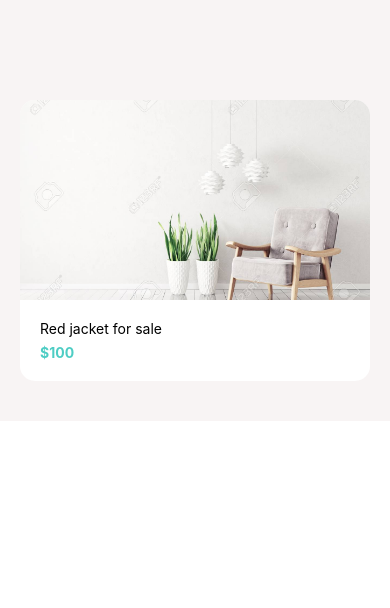
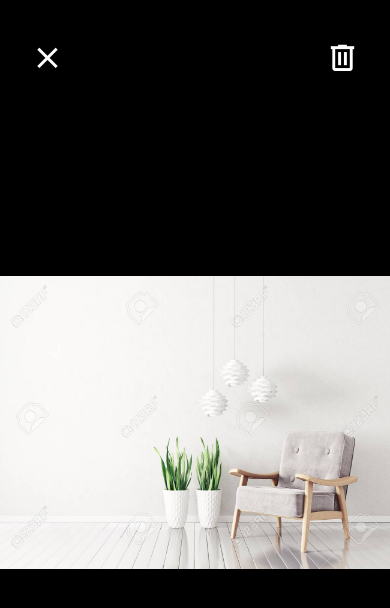
Before and after one commit to pewepw/DoneWith, a React Native app: screen / in a window 390 px wide. Shown: the top 608 px of the page. Built offline with nearby package versions, Linux system fonts and the light colour scheme.

Commit message:
Improving the view image screen

```diff
--- a/App.js
+++ b/App.js
@@ -8,23 +8,10 @@ import WelcomeScreen from "./app/screens/WelcomeScreen";
 import ViewImageScreen from "./app/screens/ViewImageScreen";
 import AppButton from "./app/components/AppButton";
 import Card from "./app/components/Card";
+import ListingDetailsScreen from "./app/screens/ListingDetailsScreen";
 
 export default function App() {
-  return (
-    <View
-      style={{
-        backgroundColor: "#f8f4f4",
-        padding: 20,
-        paddingTop: 100,
-      }}
-    >
-      <Card
-        title="Red jacket for sale"
-        subTitle="$100"
-        image={require("./app/assets/background.jpg")}
-      ></Card>
-    </View>
-  );
+  return <ViewImageScreen />;
 }
 
 const styles = StyleSheet.create({
--- /dev/null
+++ b/app/components/ListItem.js
@@ -0,0 +1,36 @@
+import React from "react";
+import { View, StyleSheet, Image } from "react-native";
+import AppText from "./AppText";
+import colors from "../config/colors";
+
+function ListItem({ title, subTitle, image }) {
+  return (
+    <View style={styles.container}>
+      <Image style={styles.image} source={image} />
+      <View>
+        <AppText style={styles.title}>{title}</AppText>
+        <AppText style={styles.subTitle}>{subTitle}</AppText>
+      </View>
+    </View>
+  );
+}
+
+const styles = StyleSheet.create({
+  container: {
+    flexDirection: "row",
+  },
+  image: {
+    width: 70,
+    height: 70,
+    borderRadius: 35,
+    marginRight: 10,
+  },
+  title: {
+    fontWeight: "500",
+  },
+  subTitle: {
+    color: colors.medium,
+  },
+});
+
+export default ListItem;
--- a/app/config/colors.js
+++ b/app/config/colors.js
@@ -3,4 +3,5 @@ export default {
   secondary: "#4ecdc4",
   black: "#000",
   white: "#fff",
+  medium: "#6e6969",
 };
--- /dev/null
+++ b/app/screens/ListingDetailsScreen.js
@@ -0,0 +1,52 @@
+import React from "react";
+import { View, StyleSheet, Image } from "react-native";
+import AppText from "../components/AppText";
+import colors from "../config/colors";
+import ListItem from "../components/ListItem";
+
+function ListingDetailsScreen(props) {
+  return (
+    <View>
+      <Image
+        style={styles.image}
+        source={require("../assets/background.jpg")}
+      />
+      <View style={styles.detailsContainer}>
+        <AppText style={styles.title}>Red jacket for sale</AppText>
+        <AppText style={styles.price}>$100</AppText>
+        <View style={styles.userContainer}>
+          <ListItem
+            image={require("../assets/logo.png")}
+            title="Tester"
+            subTitle="5 Listings"
+          />
+        </View>
+      </View>
+    </View>
+  );
+}
+
+const styles = StyleSheet.create({
+  image: {
+    width: "100%",
+    height: 300,
+  },
+  detailsContainer: {
+    padding: 20,
+  },
+  title: {
+    fontSize: 24,
+    fontWeight: "500",
+  },
+  price: {
+    color: colors.secondary,
+    fontWeight: "bold",
+    fontSize: 20,
+    marginVertical: 10,
+  },
+  userContainer: {
+    marginVertical: 40,
+  },
+});
+
+export default ListingDetailsScreen;
--- a/app/screens/ViewImageScreen.js
+++ b/app/screens/ViewImageScreen.js
@@ -1,12 +1,21 @@
 import React from "react";
 import { StyleSheet, Image, View } from "react-native";
 import colors from "../config/colors";
+import { MaterialCommunityIcons } from "@expo/vector-icons";
 
 function ViewImageScreen(props) {
   return (
     <View style={styles.container}>
-      <View style={styles.closeIcon}></View>
-      <View style={styles.deleteIcon}></View>
+      <View style={styles.closeIcon}>
+        <MaterialCommunityIcons name="close" color="white" size={35} />
+      </View>
+      <View style={styles.deleteIcon}>
+        <MaterialCommunityIcons
+          name="trash-can-outline"
+          color="white"
+          size={35}
+        />
+      </View>
       <Image
         resizeMode="contain"
         style={styles.image}
@@ -22,17 +31,11 @@ const styles = StyleSheet.create({
     flex: 1,
   },
   closeIcon: {
-    width: 50,
-    height: 50,
-    backgroundColor: colors.primary,
     position: "absolute",
     top: 40,
     left: 30,
   },
   deleteIcon: {
-    width: 50,
-    height: 50,
-    backgroundColor: colors.secondary,
     position: "absolute",
     top: 40,
     right: 30,
```
